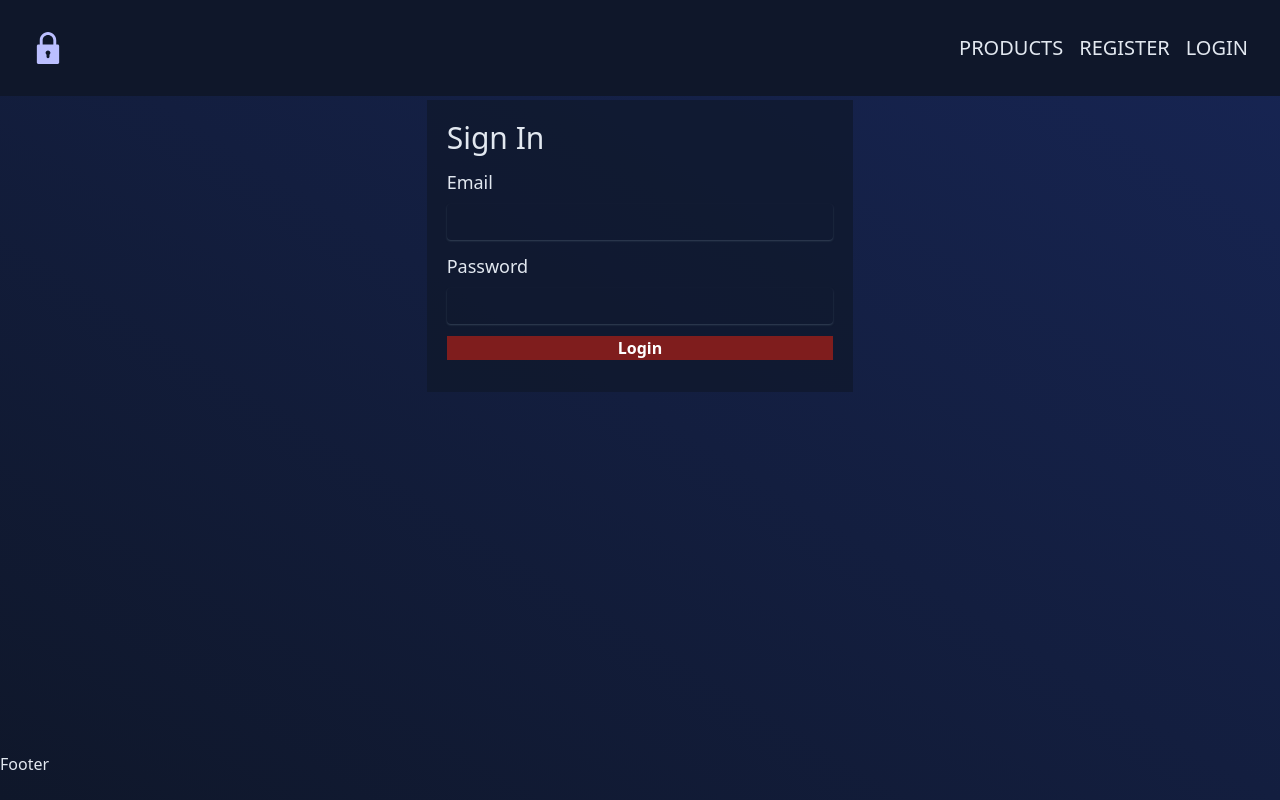
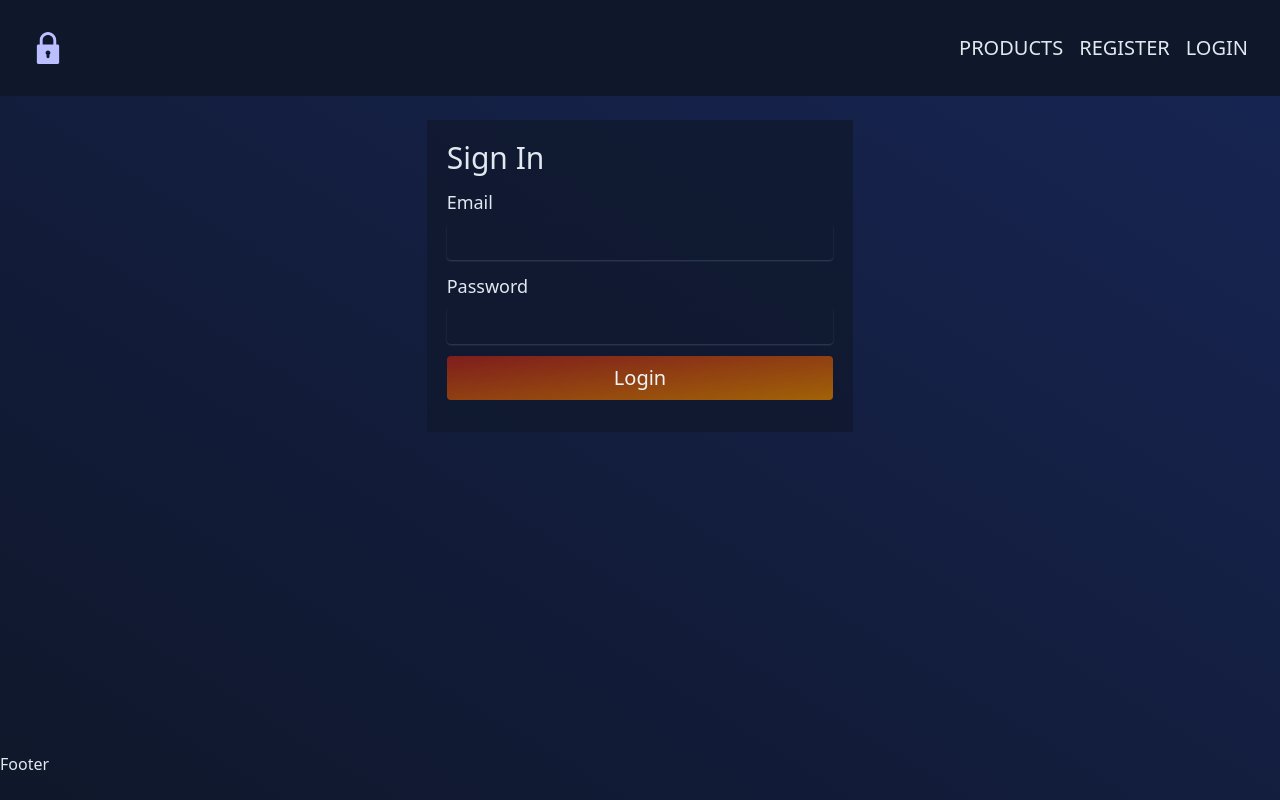
Before and after one commit to gebrina/permission-based-auth-client, a React (Vite) app: page /login in a window 1280 px wide. Built offline with nearby package versions, Linux system fonts and the light colour scheme.

Commit message:
style Button compone nt and test login form

```diff
--- a/src/App.tsx
+++ b/src/App.tsx
@@ -11,7 +11,7 @@ import { ResetPassword } from "./pages/ResetPassword";
 
 export const App = () => {
   return (
-    <div className="container overflow-hidden  flex  flex-col gap-8 mx-auto  h-full w-full">
+    <div className="sm:container overflow-hidden  flex  flex-col gap-8 mx-auto  h-full w-full">
       <BrowserRouter>
         <div className="h-12">
           <Navbar />
--- a/src/components/Button.tsx
+++ b/src/components/Button.tsx
@@ -3,24 +3,38 @@ import { FC } from "react";
 type ButtonVariant = "primary" | "secondary" | "teritiary";
 type TButtonProps = {
   variant: ButtonVariant;
-  onClick: () => void;
+  onClick?: () => void;
   label: string;
 };
 
 const getButtonStyle = (variant: ButtonVariant) => {
   switch (variant) {
     case "primary":
-      return "bg-red-900 text-white font-bold";
+      return `bg-gradient-to-tr from-blue-700 to-pink-900
+         hover:from-pink-900 hover:to-blue-700
+      `;
     case "secondary":
-      return "bg-slate-600 text-red-900 font-bold";
+      return `bg-gradient-to-br from-pink-700 to-orange-900
+         hover:from-orange-900 hover:to-pink-700
+      `;
     default:
-      return "bg-white text-pink-500 font bold";
+      return `bg-gradient-to-tl from-yellow-700 to-red-900 text-slate-100
+         hover:from-red-900 hover:to-yellow-700
+      `;
   }
 };
 
 export const Button: FC<TButtonProps> = ({ variant, label, onClick }) => {
   return (
-    <button onClick={onClick} className={`${getButtonStyle(variant)}`}>
+    <button
+      onClick={onClick}
+      className={`
+       border-none
+       py-2
+       text-xl
+       rounded
+    ${getButtonStyle(variant)}`}
+    >
       {label}
     </button>
   );
--- a/src/components/Input.tsx
+++ b/src/components/Input.tsx
@@ -15,6 +15,7 @@ export const Input: FC<TInputProps> = ({ label, type, name, onChange }) => {
     <div className="flex flex-col gap-2  text-lg ">
       <label htmlFor={inputId}>{label}</label>
       <input
+        autoComplete="off"
         className="border-none rounded outline-none bg-transparent
          shadow-sm
          shadow-slate-700
--- a/src/pages/Login.tsx
+++ b/src/pages/Login.tsx
@@ -10,13 +10,17 @@ export const Login = () => {
 
   const { handleChange, errors, handleSubmit } = useFormik({
     initialValues,
-    onSubmit: (submitvalues) => {},
+    onSubmit: () => {},
   });
 
   return (
-    <div className="mx-auto my-5 bg-slate-900 bg-opacity-70 p-5 sm:w-[75%] md:w-1/2 lg:w-1/3">
+    <div className="mx-auto mt-10 bg-slate-900 bg-opacity-70 p-5 sm:w-[75%] md:w-1/2 lg:w-1/3">
       <h2 className="text-3xl">Sign In</h2>
-      <form className="my-3 flex flex-col gap-3" onSubmit={handleSubmit}>
+      <form
+        role="form"
+        className="my-3 flex flex-col gap-3"
+        onSubmit={handleSubmit}
+      >
         <Input
           type="text"
           name={Object.keys(initialValues)[1]}
@@ -31,7 +35,7 @@ export const Login = () => {
           label="Password"
           errorMessage={errors.password}
         />
-        <Button onClick={() => {}} label="Login" variant="primary" />
+        <Button label="Login" variant="teritiary" />
       </form>
     </div>
   );
```
Also changed, not shown: 1 other file (tests, documents, lock files or other folders).
